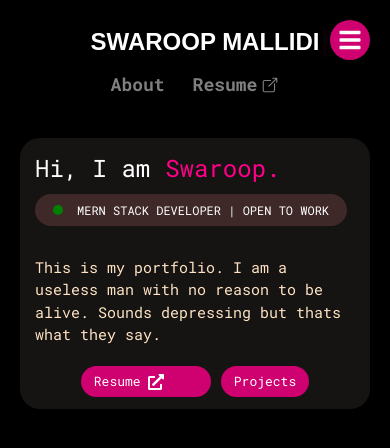
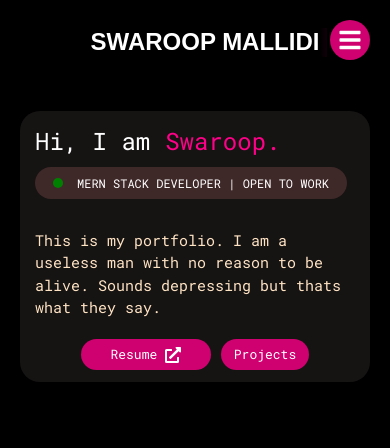
Before and after one commit to swarroopp/ni-hao, a React (Vite) app: page / in a window 390 px wide. Shown: the top 448 px of the page. Built offline with nearby package versions, Linux system fonts and the light colour scheme.

Commit message:
updated mobile-view

```diff
--- a/src/components/Body.css
+++ b/src/components/Body.css
@@ -109,8 +109,9 @@
 
 .resume {
   width: 130px;
-  justify-content: space-between;
+  justify-content: space-around;
   text-decoration: none;
+
 }
 a {
   color: inherit;           /* or use a specific color like 'black' */
@@ -319,7 +320,7 @@ a {
   }
 
   .imge {
-    margin: 0;
+    display: none;
   }
 }
 
@@ -334,6 +335,7 @@ a {
     justify-content: center;
     margin-top: 20px;
   }
+
 
   .imge {
     display: none;
@@ -353,6 +355,9 @@ a {
 
   .online {
     font-size: 12px;
+  }
+  .nav-links li{
+    display: none;
   }
 
   .small-text {
```
